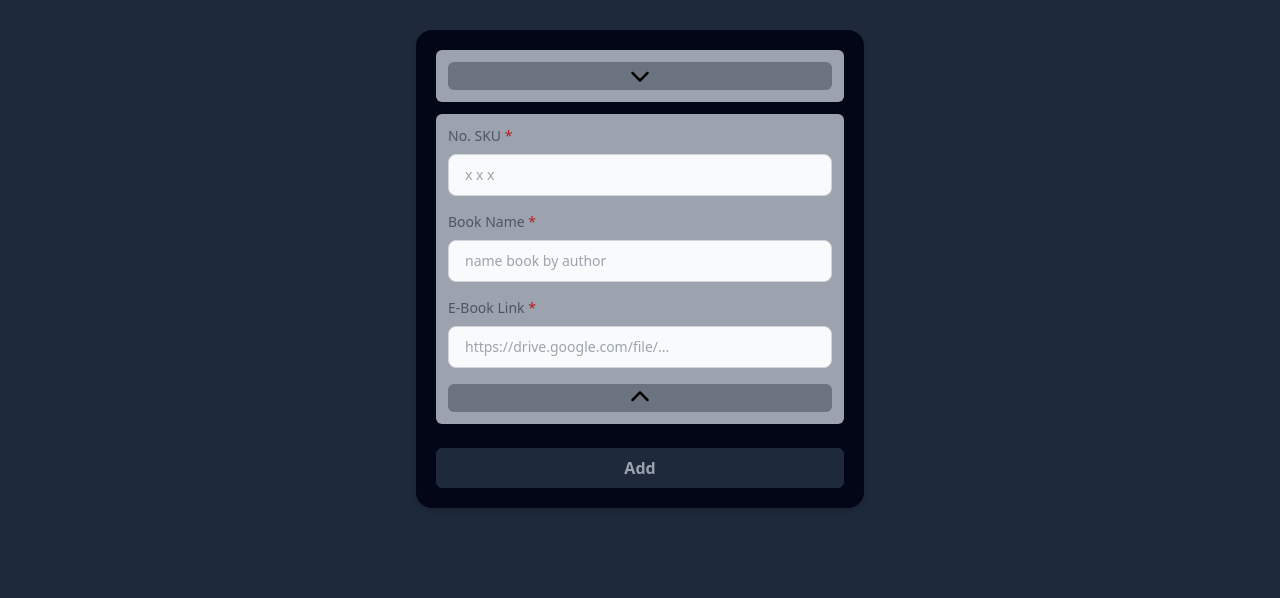
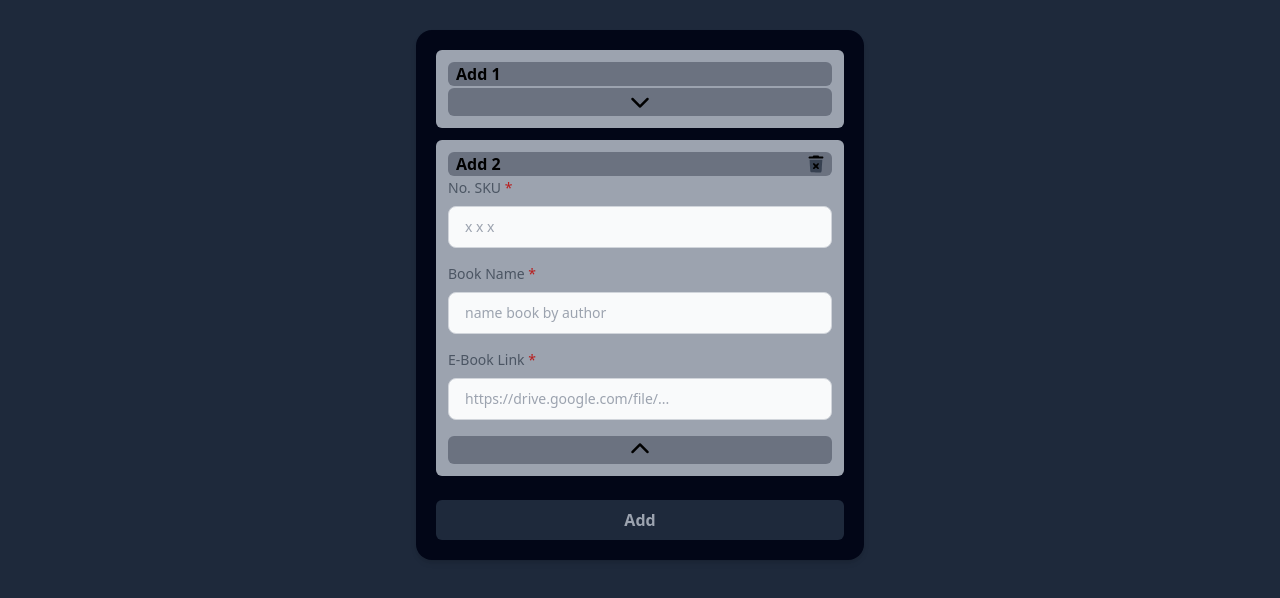
Before and after one commit to Zunnazif/zunnaclient, a website: page addbook.html in a window 1280 px wide. Both pictures are taken after a click on the element 640 px from the left and 492 px from the top of the page. Shown: the part 158-756 px from the top of the page. Drawn offline with nearby package versions, Linux system fonts and the light colour scheme.

Commit message:
adjusment

```diff
--- a/addbook.html
+++ b/addbook.html
@@ -86,6 +86,9 @@
             <div class="max-w-md mx-auto bg-slate-950 rounded-2xl p-5 shadow-md">
                 <form id="form">
                     <div class="addBook bg-gray-400 p-3 rounded-md flex flex-col mb-3">
+                        <div class="bg-gray-500 flex justify-between px-2 rounded-md mb-0.5">
+                            <h3 class="font-bold">Add 1</h3>
+                        </div>
                         <div id="addBook1" class="">
                             <div class="mb-4">
                                 <label for="sku" class="block text-gray-600 text-sm font-medium mb-2">No. SKU<span class="text-red-700"> *</span></label>
@@ -102,13 +105,21 @@
                                 <input type="text" id="skuID" class="block w-full p-2.5 ps-4 text-sm text-gray-900 border border-gray-300 rounded-lg bg-gray-50 focus:ring-blue-500 focus:border-blue-500 dark:bg-gray-700 dark:border-gray-600 dark:placeholder-gray-400 dark:text-white dark:focus:ring-blue-500 dark:focus:border-blue-500" placeholder="https://drive.google.com/file/..." required>
                             </div>
                         </div>
-                        <div id="togel1" onclick="upDown()" class="text-xl text-center cursor-pointer bg-gray-500 rounded-md hover:bg-gray-600 active:bg-gray-500">
+                        <div id="togel1" onclick="upDown('addBook1', 'togel1')" class="text-xl text-center cursor-pointer bg-gray-500 rounded-md hover:bg-gray-600 active:bg-gray-500">
                             <i class="fa-solid fa-chevron-up "></i>
                         </div>
                     </div>
 
                     <div class="addBook bg-gray-400 p-3 rounded-md flex flex-col mb-3">
-                        <div>
+                        <div class="bg-gray-500 flex justify-between px-2 rounded-md mb-0.5">
+                            <h3 class="font-bold">Add 2</h3>
+                            <svg class="w-4" viewBox="0 0 240 272" fill="none" xmlns="http://www.w3.org/2000/svg">
+                                <path d="M82.9333 10C80.4 11.0667 77.2 14.4 74.9333 17.8667L71.3333 23.8667L46 24C24.6667 24 20 24.4 16 26.4C10.5333 29.0667 8 33.4667 8 40.4C8 44.5334 8.93333 46.5334 12.5333 50.1334L17.0667 54.6667H119.2H221.2L226 50.5334C230.267 46.8 230.667 45.7334 230.667 39.4667C230.667 33.4667 230.133 32 226.533 28.5334L222.533 24.6667L194.8 24.2667L167.2 23.8667L164.267 18.2667C159.2 8.66668 159.333 8.66668 121.333 8.40002C94 8.13335 86.5333 8.40002 82.9333 10Z" fill="black"/>
+                                <path d="M24 72.9333C24 75.4667 28.2667 147.733 30 176C33.3333 228.8 34.6667 244.533 36 248.8C37.6 253.733 43.2 259.333 48.4 261.2C50.9333 262.133 75.3333 262.667 120.133 262.667C194.933 262.667 192.667 262.933 199.2 254.4C203.733 248.267 204.933 241.6 206.667 212.667C210.8 139.867 212 118.933 212.533 114.667C212.8 112.133 213.467 101.467 214 90.9333L214.933 72H119.467C66.9333 72 24 72.4 24 72.9333Z" fill="#374151"/>
+                                <path d="M91.4667 124C93.4667 124.8 100.667 130.933 107.467 137.6L119.867 149.733L132.8 136.933C140.133 129.6 147.067 124 149.067 123.6C154.133 122.667 159.867 125.2 162 129.467C166 137.067 164.933 139.467 151.333 153.2C144.4 160.4 138.667 166.8 138.667 167.467C138.667 168.267 144 174.133 150.533 180.8C157.2 187.467 162.8 194.267 163.333 196.267C165.467 204.933 160.133 212 151.6 212C146.667 212 145.333 211.067 133.467 199.333C126.267 192.4 119.867 186.667 119.2 186.667C118.533 186.667 112.267 192.4 105.333 199.333C93.3333 211.333 92.4 212 87.0667 212C82.2667 212 80.9333 211.333 78.1333 207.6C71.8667 199.333 73.6 195.333 91.6 178.133C95.4667 174.533 99.0667 170.4 99.4667 168.933C100.133 167.067 97.2 163.333 87.4667 153.333C77.0667 142.8 74.6667 139.6 74.6667 136.4C74.6667 131.867 78.9333 125.733 83.2 124C86.9333 122.4 87.2 122.4 91.4667 124Z" fill="black"/>
+                                </svg>
+                        </div>
+                        <div id="addBook2">
                             <div class="mb-4">
                                 <label for="sku" class="block text-gray-600 text-sm font-medium mb-2">No. SKU<span class="text-red-700"> *</span></label>
                                 <input type="number" id="name" class="block w-full p-2.5 ps-4 text-sm text-gray-900 border border-gray-300 rounded-lg bg-gray-50 focus:ring-blue-500 focus:border-blue-500 dark:bg-gray-700 dark:border-gray-600 dark:placeholder-gray-400 dark:text-white dark:focus:ring-blue-500 dark:focus:border-blue-500" placeholder="x x x" required>
@@ -124,7 +135,7 @@
                                 <input type="text" id="skuID" class="block w-full p-2.5 ps-4 text-sm text-gray-900 border border-gray-300 rounded-lg bg-gray-50 focus:ring-blue-500 focus:border-blue-500 dark:bg-gray-700 dark:border-gray-600 dark:placeholder-gray-400 dark:text-white dark:focus:ring-blue-500 dark:focus:border-blue-500" placeholder="https://drive.google.com/file/..." required>
                             </div>
                         </div>
-                        <div onclick="upDown()" class="text-xl text-center cursor-pointer bg-gray-500 rounded-md">
+                        <div id="togel2" onclick="upDown('addBook2', 'togel2')" class="text-xl text-center cursor-pointer bg-gray-500 rounded-md">
                             <i class="fa-solid fa-chevron-up "></i>
                         </div>
                     </div>
--- a/js/sendMail.js
+++ b/js/sendMail.js
@@ -36,7 +36,7 @@ form.addEventListener('submit', async(e) => {
 
     if (response.isSucceeded){
         alertBorder.classList.remove('hidden')
-        sending.innerHTML = response.response.to[0]
+        sending.innerHTML = response.response
         submit.disabled = false;
         submit.classList.add('text-gray-400', 'hover:bg-slate-600');
         submit.classList.remove('text-black', 'cursor-progress');
--- a/js/toggleHandler.js
+++ b/js/toggleHandler.js
@@ -40,11 +40,17 @@ function addSKUonInput(sku){
 
 }
 
-function upDown(){
-    let addBook1 = document.getElementById('addBook1')
-    let togel1 = document.getElementById('togel1')
+function upDown(idAddBook, togelUpDown){
+    let addBook = document.getElementById(idAddBook)
+    let togel = document.getElementById(togelUpDown)
 
-    addBook1.classList.add('hidden')
-    togel1.innerHTML = '<i class="fa-solid fa-chevron-down"></i>'
+    if (!addBook.classList.contains('hidden')){
+        addBook.classList.add('hidden')
+        togel.innerHTML = '<i class="fa-solid fa-chevron-down"></i>'
+    } else {
+        addBook.classList.remove('hidden')
+        togel.innerHTML = '<i class="fa-solid fa-chevron-up "></i>'
+    }
+
 
 }
```
Also changed, not shown: index.html (+5 -7 lines).
